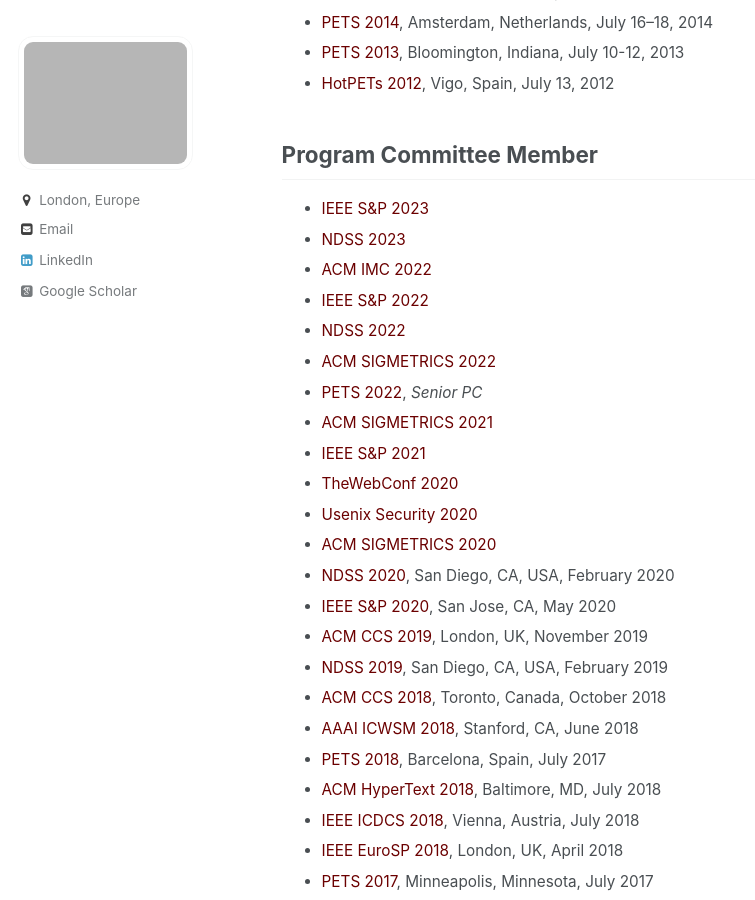
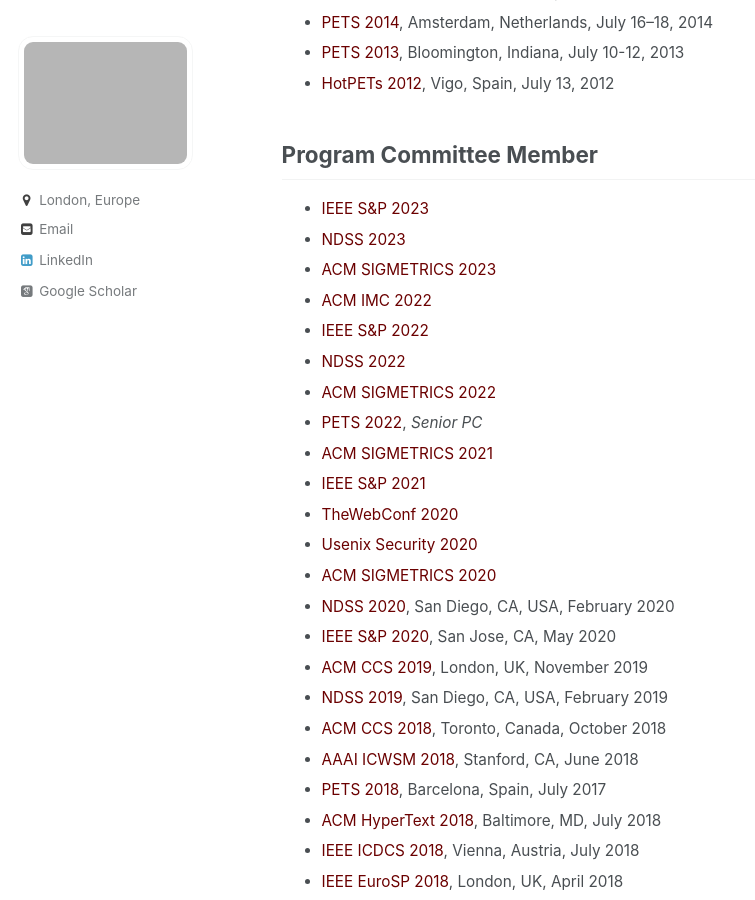
Before and after one commit to emidec/emidec.github.io, a Jekyll site: the page built from _pages/service.md, in a window 1280 px wide and 900 px high, scrolled down 373 px. Shown: the whole window, without its empty margins (0-755 px from the left). Built offline with Jekyll 4.4.1, drawn with Linux system fonts in a browser that asks for light colours; some web fonts are replaced; a script bundle is joined from its source files by our own code.

Commit message:
sigmetrics

```diff
--- a/_pages/service.md
+++ b/_pages/service.md
@@ -21,6 +21,7 @@
 
 -   [IEEE S&P 2023](https://www.ieee-security.org/TC/SP2023/)
 -   [NDSS 2023](https://www.ndss-symposium.org/ndss2023/)
+-   [ACM SIGMETRICS 2023](http://www.sigmetrics.org/sigmetrics2023/)
 -   [ACM IMC 2022](https://conferences.sigcomm.org/imc/2022/)
 -   [IEEE S&P 2022](https://www.ieee-security.org/TC/SP2022/)
 -   [NDSS 2022](https://www.ndss-symposium.org/ndss2022/)
```
